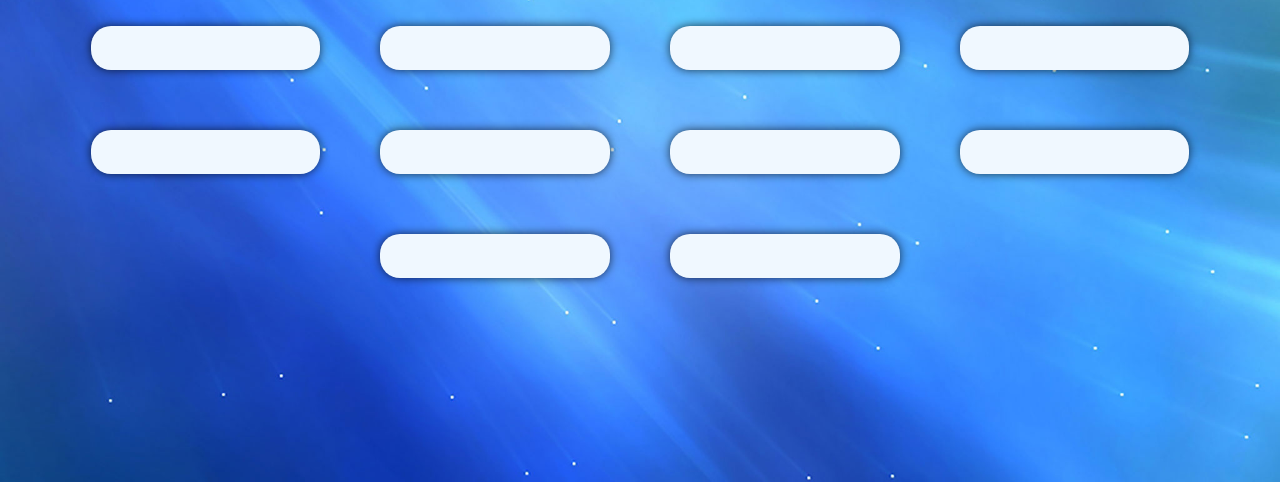
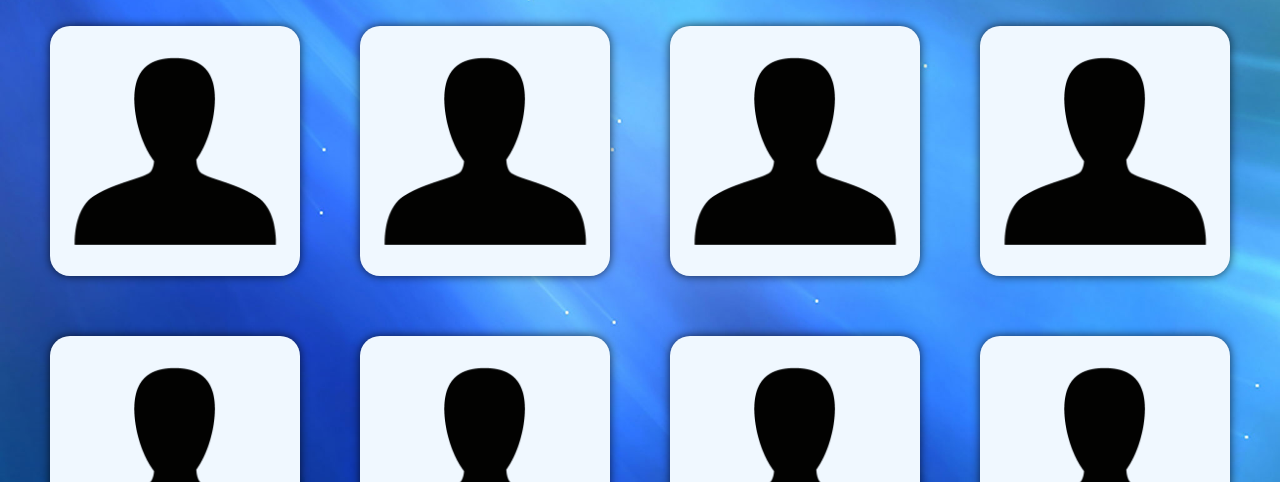
Before and after one commit to caueaquino/Desafio-HTML-CSS, a plain HTML site: page index.html in a window 1280 px wide. Shown: the part 318-800 px from the top of the page. Drawn offline with Linux system fonts and the light colour scheme.

Commit message:
update view contact

```diff
--- a/css/index-style.css
+++ b/css/index-style.css
@@ -238,6 +238,12 @@ body {
     font-family: "Montserrat",sans-serif;
     font-size: 22pt;
     color: rgba(129, 129, 129, 0);
+    background-image: url(../img/user.png);
+    background-repeat: no-repeat;
+    background-attachment: local;
+    background-size: contain;
+    height: 250px;
+    width: 250px;
 }
 
 .contact-data:hover {
--- a/index.html
+++ b/index.html
@@ -29,16 +29,16 @@
             <h2 id="h2-type">Contatos</h2>
 
             <div id="contacts-field">
-                <button class="contact-data">Visualizar Dados</button>
-                <button class="contact-data">Visualizar Dados</button>
-                <button class="contact-data">Visualizar Dados</button>
-                <button class="contact-data">Visualizar Dados</button>
-                <button class="contact-data">Visualizar Dados</button>
-                <button class="contact-data">Visualizar Dados</button>
-                <button class="contact-data">Visualizar Dados</button>
-                <button class="contact-data">Visualizar Dados</button>
-                <button class="contact-data">Visualizar Dados</button>
-                <button class="contact-data">Visualizar Dados</button>
+                <button class="contact-data" onclick="contactView()">Visualizar Dados</button>
+                <button class="contact-data" onclick="contactView()">Visualizar Dados</button>
+                <button class="contact-data" onclick="contactView()">Visualizar Dados</button>
+                <button class="contact-data" onclick="contactView()">Visualizar Dados</button>
+                <button class="contact-data" onclick="contactView()">Visualizar Dados</button>
+                <button class="contact-data" onclick="contactView()">Visualizar Dados</button>
+                <button class="contact-data" onclick="contactView()">Visualizar Dados</button>
+                <button class="contact-data" onclick="contactView()">Visualizar Dados</button>
+                <button class="contact-data" onclick="contactView()">Visualizar Dados</button>
+                <button class="contact-data" onclick="contactView()">Visualizar Dados</button>
             </div>
             </div>
         </div>
--- a/js/index-js.js
+++ b/js/index-js.js
@@ -84,7 +84,7 @@ function limpaTelaCadastro(){
     document.getElementById("container-cadastrar").style.display="none";
 }
 
-function visualizarContato(){
+function contactView(){
     document.getElementById("container-vcont").style.display="flex";
 }
 
```
